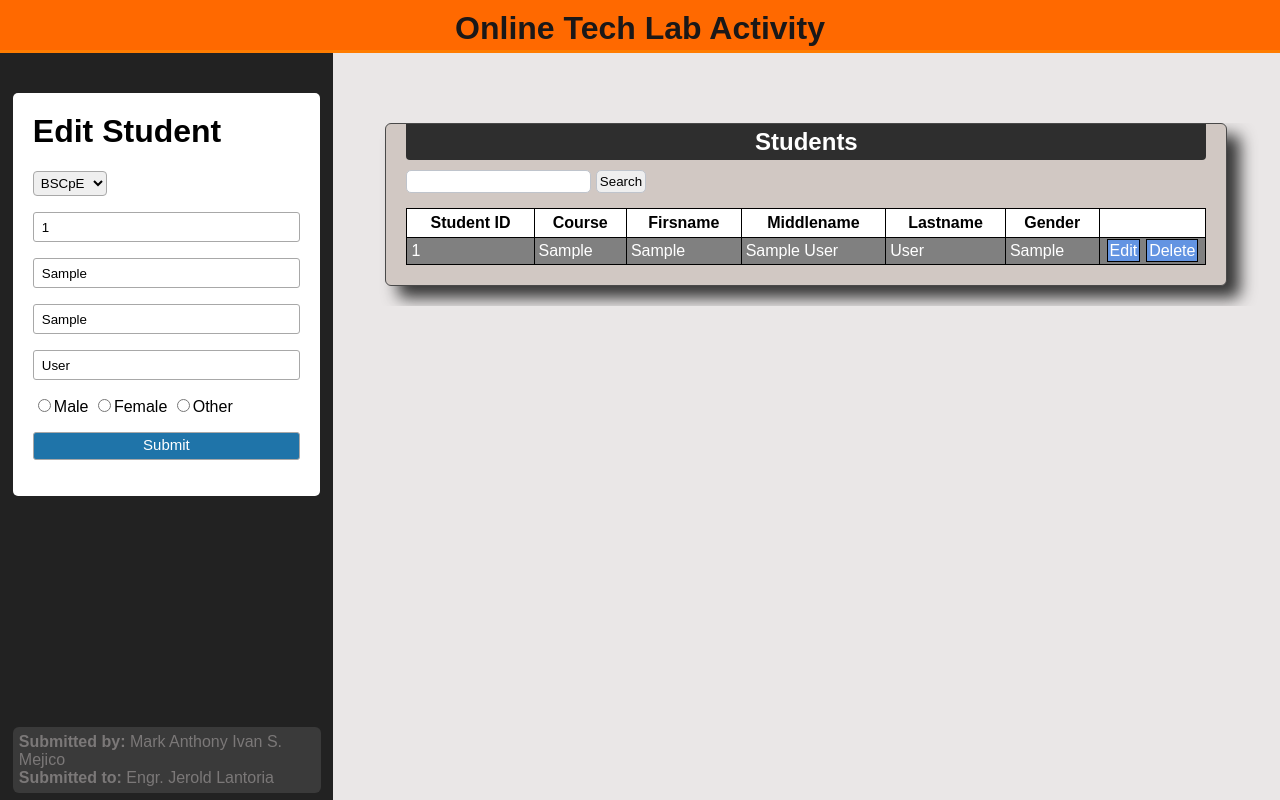
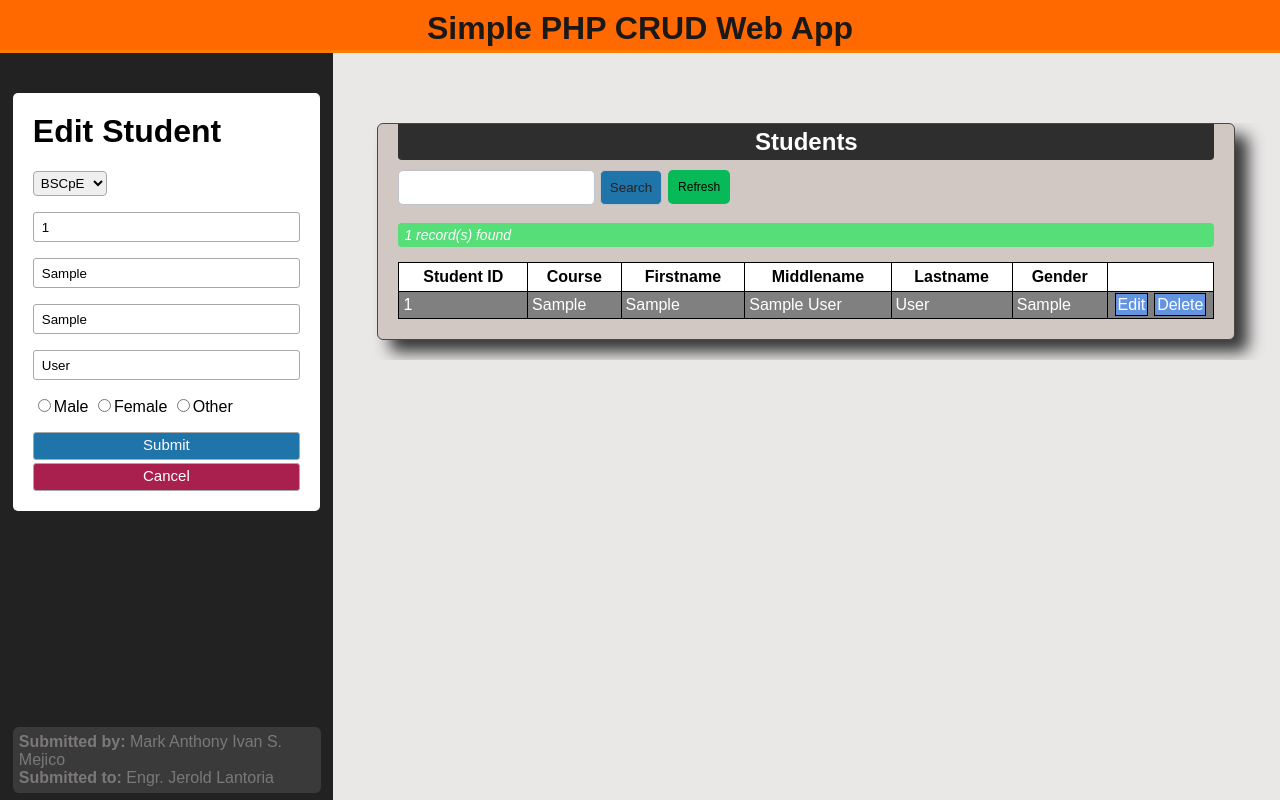
Before and after one commit to IvanMejico/Basic-CRUD-using-PHP, a PHP site: page /index.php?edit=1 in a window 1280 px wide. Run offline with PHP 8.4, Linux system fonts and the light colour scheme; tables that the repository leaves empty or names only in its code hold one stand-in row (values such as "Sample post").

Commit message:
Refactored previous codes. Fixed update function.

```diff
--- /dev/null
+++ b/classes/Student.php
@@ -0,0 +1,73 @@
+<?php
+    class Student {
+        private $con;
+        private $message="No record found";
+        private $id;
+        private $course;
+        private $firstName;
+        private $middleName;
+        private $lastName;
+        private $gender;
+
+
+        function __construct($con){
+            $this->con = $con;
+        }
+
+
+        function getTable($queryString){
+            // $queryString = "SELECT * FROM students";
+            $query = mysqli_query($this->con, $queryString);
+            $num_rows = mysqli_num_rows($query);
+            if ($num_rows) {
+                while($row = mysqli_fetch_array($query)) {
+                    echo "<tr>";
+                    echo "<td>" . $row["studentid"] . "</td>"
+                        . "<td>" . $row["course"] . "</td>"
+                        . "<td>" . $row["firstname"] . "</td>"
+                        . "<td>" . $row["middlename"] . "</td>"
+                        . "<td>" . $row["lastname"] . "</td>"
+                        . "<td>" . $row["gender"] . "</td>";
+                    echo "<td class='td-buttons'>";
+                    echo "<a href='index.php?edit=".$row['studentid']."'>Edit</a>";
+                    echo "<a href='index.php?delete=".$row['studentid']."'>Delete</a>";
+                    echo "</td>";
+                    echo "</tr>";
+                }
+                echo "<span class='message-green'>$num_rows record(s) found</span>";
+            } else {
+                echo "<span class='message-red'>No record found</span>";
+            }
+        }
+
+        function addStudent($studentId, $course, $firstName, $middleName, $lastName, $gender) {
+            $queryString = "INSERT INTO students (studentid, course, firstname, middlename, lastname, gender) VALUES ('$studentId', '$course', '$firstName', '$middleName', '$lastName', '$gender');";
+            if(mysqli_query($this->con, $queryString) == TRUE) {
+                return "<span class='message-green'>Student no. $studentId added.</span>";
+            } else {
+                return "<span class='message-red'>Student no. $studentId not submitted.</span>";
+            }
+        }
+
+        function updateStudent($studentId, $course, $firstName, $middleName, $lastName, $gender) {
+            echo $this->id;
+            $queryString = "UPDATE students SET studentid='$studentId', course='$course', firstname='$firstName', middlename='$middleName', lastname='$lastName', gender='$gender' WHERE studentid='$studentId'";
+            if(mysqli_query($this->con, $queryString) == TRUE) {
+                return "<span class='message-green'>Student no. $studentId updated.</span>";
+            } else {
+                return "<span class='message-green'>Student no. $studentId not updated.</span>";
+            }
+        }
+
+        function deleteStudent($studentId) {
+            $query = "DELETE FROM students WHERE studentid='$studentId'";
+		    if(mysqli_query($this->con, $query) == TRUE) {
+			    return "<span class='message-red'>Student no. $studentId deleted</span>";
+		    } else {
+			    return "<span class='message-red'>Student no. $studentId not deleted</span>";
+		    }
+        }
+
+
+    }
+?>
--- a/css/styles.css
+++ b/css/styles.css
@@ -9,6 +9,32 @@ body {
 
 h1 {
 	margin-top: 0;
+}
+
+.message-red {
+	clear: left;
+	display: block;
+	background-color: rgb(223, 86, 86);
+	line-height: 12px;
+	padding: 6px;
+	margin: 3px 0;
+	border-radius: 4px;
+	color: white;
+	font-style: italic;
+	font-size: 14px;
+}
+
+.message-green {
+	clear: left;
+	display: block;
+	background-color: rgb(86, 223, 120);
+	line-height: 12px;
+	padding: 6px;
+	margin: 3px 0;
+	border-radius: 4px;
+	color: white;
+	font-style: italic;
+	font-size: 14px;
 }
 
 .header {
@@ -27,6 +53,11 @@ h1 {
 	color: red;
 	font-style: italic;
 	font-size: 15px;
+}
+
+.search-form {
+	margin-bottom: 15px;
+	float: left;
 }
 
 .main-panel {
@@ -55,6 +86,25 @@ h1 {
 	background-color: #1F74A9;
 	color: white;
 	font-size: 15px;
+}
+
+.main-panel #cancel {
+	display: block;
+	text-align: center;
+	text-decoration: none;
+	width: 100%;
+	box-sizing: border-box;
+	padding: 3px;
+	padding-bottom: 6px;
+	border: 1px solid #A8A8A8;
+	border-radius: 3px;
+	background-color: rgb(169, 31, 77);
+	color: white;
+	font-size: 15px;
+}
+
+.p-submit {
+	margin-bottom: 3px;
 }
 
 .main-panel select {
@@ -91,7 +141,13 @@ h1 {
 	background-color: #d1c8c3;
 	border-radius: 6px;
 	box-shadow: 13px 12px 16px #353535;
-	width: 800px;
+	width: 816px;
+}
+
+.table-inner-div {
+	overflow: auto;
+	clear: left;
+	max-height: 400px;
 }
 
 .table-div h2 {
@@ -105,17 +161,48 @@ h1 {
 	border-radius: 0 0 4px 4px;
 }
 
-.table-div input {
+.table-div input[name="search"] {
 	margin: 0 auto;
-	padding: 3px;
+	padding: 9px;
 	border-radius: 5px;
 	border: 1px solid rgb(191, 196, 204);
+	color: rgb(126, 126, 126);
+}
+
+.table-div button{
+	margin: 0 auto;
+	padding: 9px;
+	border-radius: 5px;
+	border: 1px solid rgb(191, 196, 204);
+	background-color: #1F74A9;
+	color: rgb(36, 35, 35);
+}
+
+.table-div button:hover {
+	background-color: #1e427c;
+	color: rgb(235, 239, 241);
+}
+
+.table-div .refresh {
+	background-color: rgb(8, 185, 88);
+	color: rgb(0, 0, 0);
+	padding: 10px;
+	float: left;
+	margin-left: 6px;
+	text-decoration: none;
+	border-radius: 5px;
+	font-size: 12px;
+}
+
+.table-div .refresh:hover {
+	background-color: rgb(41, 153, 129);
+	color: white;
 }
 
 table {
 	border-collapse: collapse;
 	margin-top: 15px;
-	min-width: 800px;
+	min-width: 816px;
 }
 
 table, th, td {
--- a/delete.php
+++ /dev/null
@@ -1,13 +0,0 @@
-<?php
-	if (isset($_GET['delete'])) {
-		$studentid = $_GET['delete'];
-		$query = "DELETE FROM students WHERE studentid='$studentid'";
-		if($con->query($query)) {
-			echo "$studentid  ";
-			echo "deleted";
-		} else {
-			echo "$studentid  ";
-			echo "not deleted";
-		}
-	}
-?>
--- a/editform.php
+++ b/editform.php
@@ -1,6 +1,5 @@
 <?php
 	//perhaps handle errors later
-	include("handlers/errors.php");
 	$studentid = $_GET['edit'];
 	$query = "SELECT * FROM students WHERE studentid='$studentid'";
 	$result = $con->query($query);
@@ -87,9 +86,9 @@
 					<input type="radio" name="gender" value="female" <?php echo $female ?> >Female
 					<input type="radio" name="gender" value="other" <?php echo $other ?> >Other
 					</p>
-					<p><input type="submit" name="btn-submit" value="Submit"></p>
+					<p class="p-submit"><input type="submit" name="btn-submit" value="Submit"></p>
 				</form>
-
+				<a href="../ol_labactivity" id="cancel">Cancel</a>
 
 				<div>
 
--- /dev/null
+++ b/handlers/delete.php
@@ -0,0 +1,6 @@
+<?php
+    if (isset($_GET['delete'])) {
+        $id=$_GET['delete'];
+        $message = $student->deleteStudent($id);
+    }
+?>
--- a/handlers/submit.php
+++ b/handlers/submit.php
@@ -1,5 +1,4 @@
 <?php
-
 	if ($_SERVER['REQUEST_METHOD'] == "POST") {
 
 		if (isset($_POST['btn-submit']) && isset($_POST['gender'])) {
@@ -13,24 +12,7 @@
 
 
 			//INSERT DATA TO DATABASE
-			$query = "INSERT INTO students(studentid, course, firstname, middlename, lastname, gender) VALUES('$studentid', '$course', '$firstname', '$middlename', '$lastname', '$gender')";
-			if ($con->query($query)) {
-				echo "submitted";
-			}
-			// echo "<span>Course: $course </span><br>
-			// 			<span>Student ID: $studentid </span><br>
-			// 			<span>Firstname: $firstname </span><br>
-			// 			<span>Middlename: $middlename </span><br>
-			// 			<span>Lastname: $lastname </span><br>
-			// 			<span>Gender: $gender </span><br>";
-
-			// UPDATE table_name
-			// SET column1 = value1, column2 = value2, ...
-			// WHERE condition;
-
-
-		}  else {
-			echo "not submitted";
+			$message = $student->addStudent($studentid, $course, $firstname, $middlename, $lastname, $gender);
 		}
 	}
 ?>
--- a/handlers/update.php
+++ b/handlers/update.php
@@ -13,10 +13,7 @@
 
 
 			//UPDATE DATA FROM THE DATABASE
-			$query = "UPDATE students SET studentid='$studentid', course='$course', firstname='$firstname', middlename='$middlename', lastname='$lastname', gender='$gender' WHERE studentid=$studentid";
-			if ($con->query($query)) {
-				echo "submitted";
-			}
+			$message = $student->updateStudent($studentid, $course, $firstname, $middlename, $lastname, $gender);
 		}  else {
 			echo "not submitted";
 		}
--- a/header.php
+++ b/header.php
@@ -1,3 +1,3 @@
 <div class="header">
-	<h1>Online Tech Lab Activity</h1>
+	<h1>Simple PHP CRUD Web App</h1>
 </div>
--- a/index.php
+++ b/index.php
@@ -1,4 +1,18 @@
 <?php include_once("connect.php") ?>
+<?php include("classes/Student.php")?>
+
+<?php
+$student = new Student($con);
+$message = "";
+?>
+
+<?include("handlers/errors.php");?>
+<?include("handlers/submit.php");?>
+<?include("handlers/update.php");?>
+<?include("handlers/delete.php");?>
+
+
+
 <!DOCTYPE HTML>
 <html>
 	<head>
--- a/table.php
+++ b/table.php
@@ -1,54 +1,36 @@
-<?php include("connect.php")?>
-<?php include("delete.php") ?>
-
 <div class="right-div">
 	<div class="table-div">
 		<h2>Students</h2>
-		<form method="POST">
+		<form class="search-form" method="GET">
 			<input type="text" name="search">
-			<input type="submit" name="search-btn" value="Search">
+			<button type="submit" name="search-btn" value="search">Search</button>
 		</form>
+		<a href="../ol_labactivity" class="refresh">Refresh</a>
+
+		<div class="table-inner-div">
+		<?php echo $message; ?>
 			<table>
 			<tr>
 				<th>Student ID</th>
 				<th>Course</th>
-			<th>Firsname</th>
+				<th>Firstname</th>
 				<th>Middlename</th>
 				<th>Lastname</th>
 				<th>Gender</th>
 				<th></th>
 			</tr>
 			<?php
-		if (isset($_POST['search-btn'])) {
-			$key = $_POST['search'];
+			//DISPAY TABLE
+			if (isset($_GET['search-btn'])) {
+				$key = $_GET['search'];
 				$query = "SELECT * FROM students WHERE studentid LIKE '%".$key."%' OR firstname LIKE '%".
 					$key."%' OR middlename LIKE '%".$key."%' OR lastname LIKE '%".$key."%'";
 			} else {
 				$query = "SELECT * FROM students";
 			}
-
-		$result = $con->query($query);
-		// $con->close();
-		if ($result->num_rows > 0) {
-			while ($row = $result->fetch_assoc()) {
-				echo "<tr>";
-				echo "<td>" . $row["studentid"] . "</td>"
-				 	. "<td>" . $row["course"] . "</td>"
-				 	. "<td>" . $row["firstname"] . "</td>"
-				 	. "<td>" . $row["middlename"] . "</td>"
-				 	. "<td>" . $row["lastname"] . "</td>"
-				 	. "<td>" . $row["gender"] . "</td>";
-				echo "<td class='td-buttons'>";
-				echo "<a href='index.php?edit=".$row['studentid']."'>Edit</a>";
-				echo "<a href='index.php?delete=".$row['studentid']."'>Delete</a>";
-				echo "</td>";
-				echo "</tr>";
-			}
-		} else {
-			echo "0 results";
-		}
-
+			$student->getTable($query);
 			?>
 			</table>
 		</div>
 	</div>
+</div>
```
Also changed, not shown: addform.php (+0 -7 lines). Lines whose indentation alone changed are shown as unchanged.
